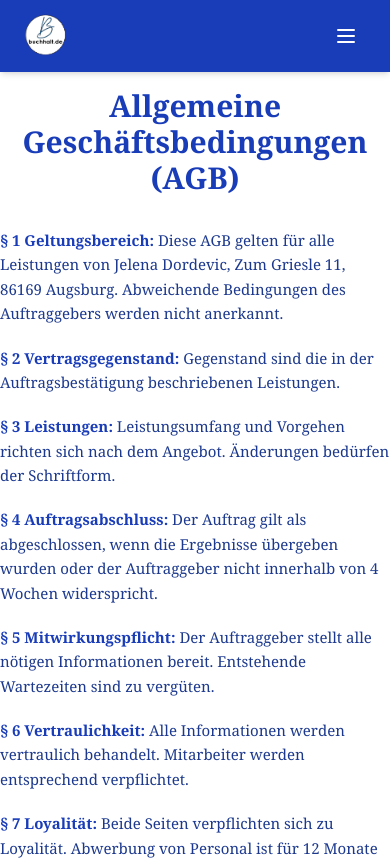
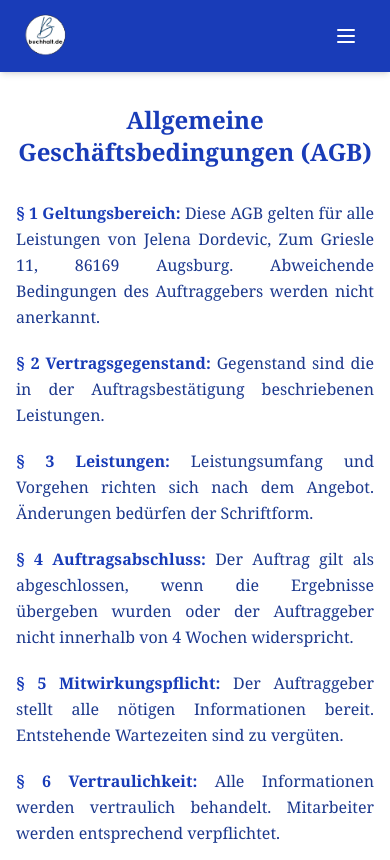
Before and after one commit to deki84/buchhalt_website, a Next.js app: page /agb in a window 390 px wide. Shown: the top 860 px of the page. Built offline with nearby package versions, Linux system fonts and the light colour scheme.

Commit message:
change Agb

```diff
--- a/src/app/agb/page.tsx
+++ b/src/app/agb/page.tsx
@@ -1,11 +1,11 @@
 export default function AgbPage() {
   return (
-    <section className="max-w-4xl mx-auto bg-white pt-4 sm:pt-6  py-12 text-blue-900 font-[Cambria] text-[15px]">
-      <h1 className="text-3xl font-bold mb-8 text-center text-blue-800">
+    <section className="max-w-4xl mx-auto bg-white px-4 sm:px-6 pt-8 pb-20 text-blue-900 font-[Cambria] text-base sm:text-[15px] leading-relaxed">
+      <h1 className="text-2xl sm:text-3xl font-bold mb-8 text-center text-blue-800">
         Allgemeine Geschäftsbedingungen (AGB)
       </h1>
 
-      <div className="space-y-5 leading-relaxed">
+      <div className="space-y-5 text-justify">
         <p><strong className="text-blue-800">§ 1 Geltungsbereich:</strong> Diese AGB gelten für alle Leistungen von Jelena Dordevic, Zum Griesle 11, 86169 Augsburg. Abweichende Bedingungen des Auftraggebers werden nicht anerkannt.</p>
         <p><strong className="text-blue-800">§ 2 Vertragsgegenstand:</strong> Gegenstand sind die in der Auftragsbestätigung beschriebenen Leistungen.</p>
         <p><strong className="text-blue-800">§ 3 Leistungen:</strong> Leistungsumfang und Vorgehen richten sich nach dem Angebot. Änderungen bedürfen der Schriftform.</p>
```
